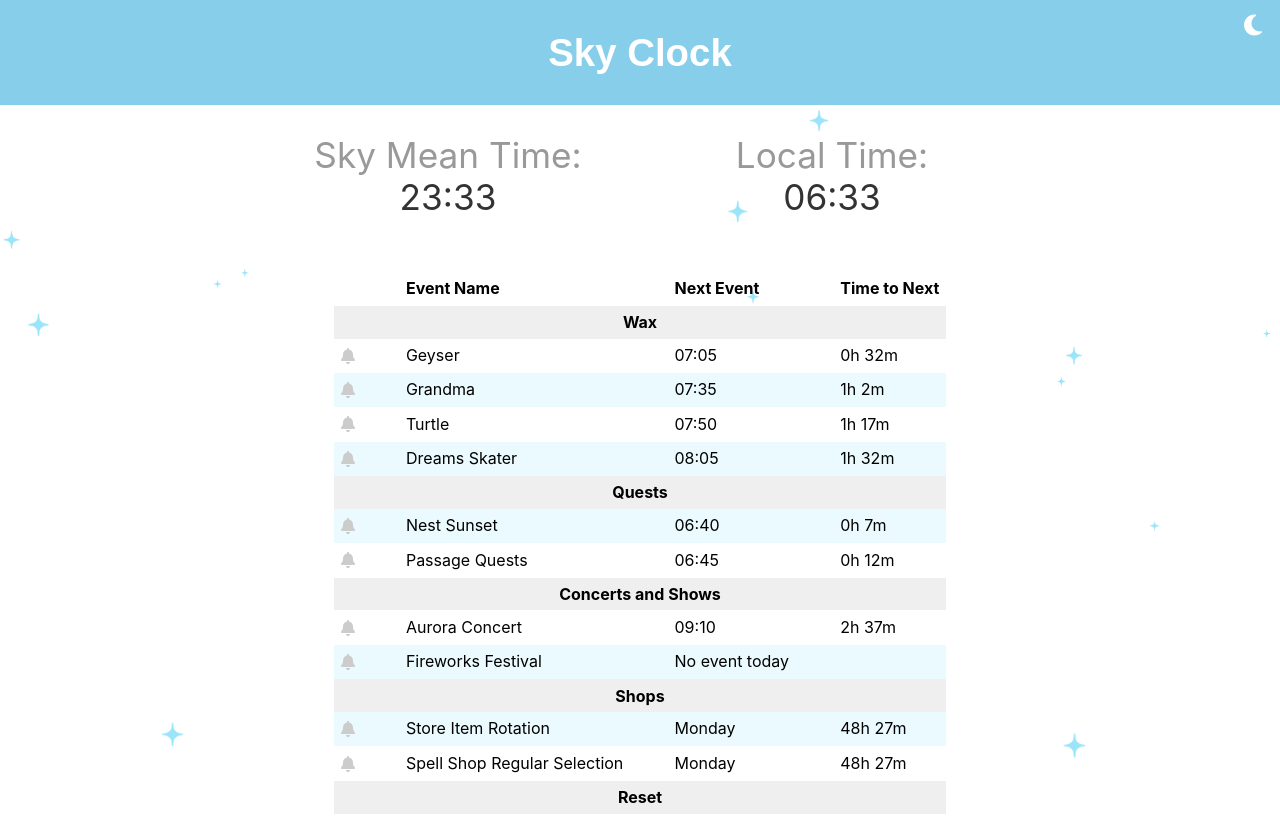
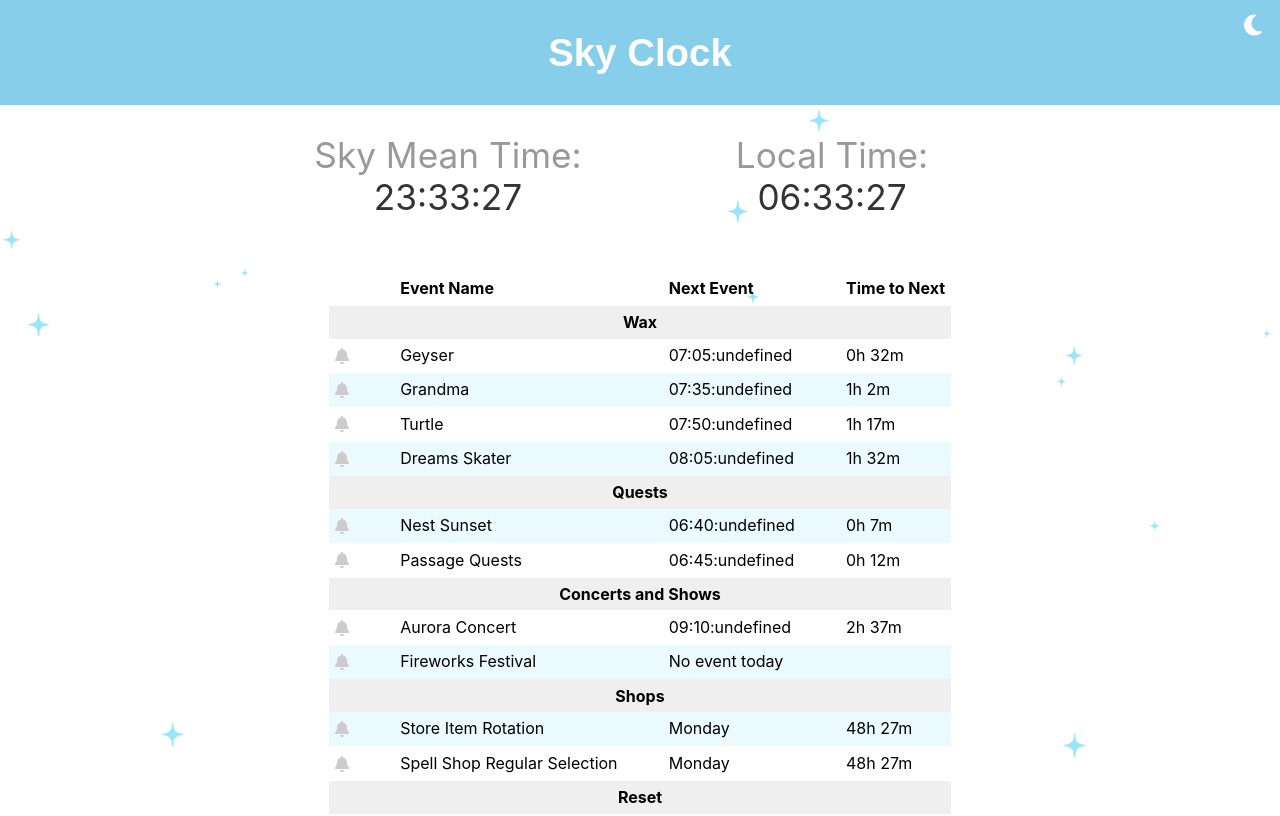
Before and after one commit to cmstead/sky-clock, a React (Create React App) app: page / in a window 1280 px wide. Shown: the top 816 px of the page. Built offline with nearby package versions, Linux system fonts and the light colour scheme.

Commit message:
Added seconds back

```diff
--- a/src/components/time/Time.js
+++ b/src/components/time/Time.js
@@ -4,6 +4,6 @@ function padTime(time) {
     return time < 10 ? `0${time}` : time;
 }
 
-export default function render({ hour, minute }) {
-    return (<span className="time">{`${padTime(hour)}:${padTime(minute)}`}</span>);
+export default function render({ hour, minute, second }) {
+    return (<span className="time">{`${padTime(hour)}:${padTime(minute)}${second !== null ? (`:${padTime(second)}`) : ''}`}</span>);
 }
```
